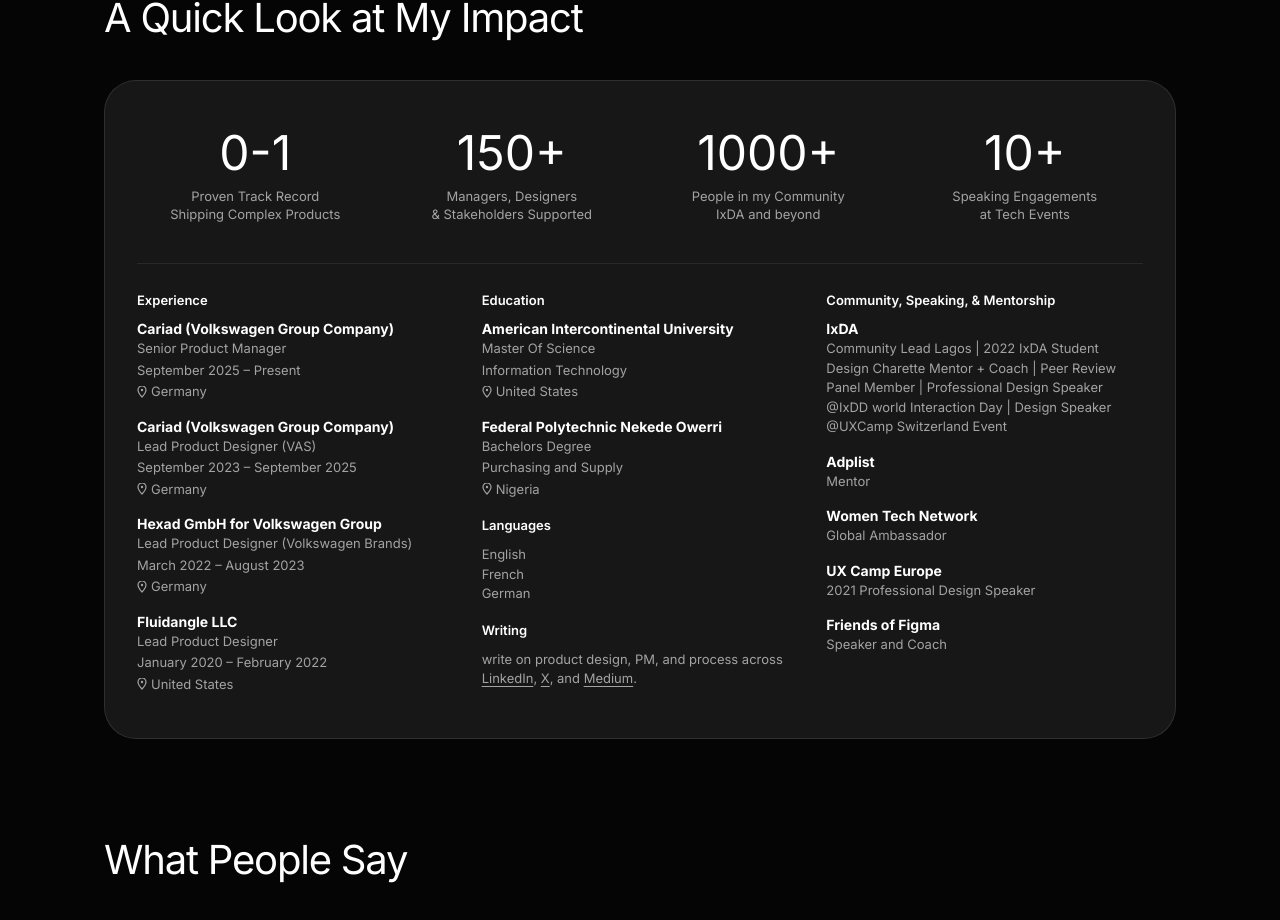
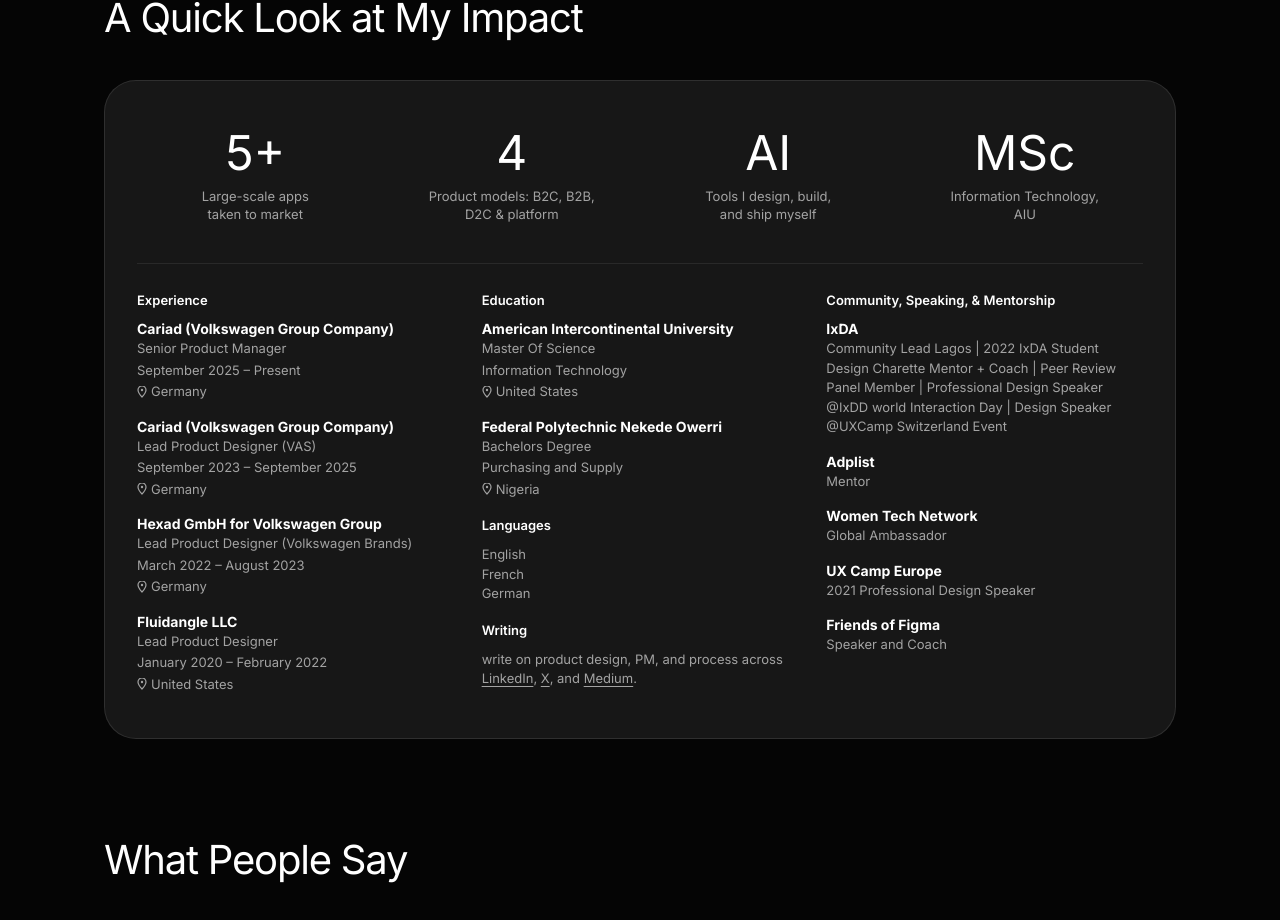
Before and after one commit to DeborahUdochukwu48/portfolio, a React (Vite) app: page / in a window 1280 px wide. Shown: the part 6040-6960 px from the top of the page. Built offline with nearby package versions, Linux system fonts and the light colour scheme; a web font is replaced by a local one.

Commit message:
Reuse the hero stats in the impact section.

```diff
--- a/src/App.tsx
+++ b/src/App.tsx
@@ -689,35 +689,35 @@
       <Reveal className="impact-card">
         <div className="stats-row impact-stats">
           <div className="stat-cell">
-            <strong>0-1</strong>
+            <strong>5+</strong>
             <span>
-              Proven Track Record
+              Large-scale apps
               <br />
-              Shipping Complex Products
+              taken to market
             </span>
           </div>
           <div className="stat-cell">
-            <strong>150+</strong>
+            <strong>4</strong>
             <span>
-              Managers, Designers
+              Product models: B2C, B2B,
               <br />
-              &amp; Stakeholders Supported
+              D2C &amp; platform
             </span>
           </div>
           <div className="stat-cell">
-            <strong>1000+</strong>
+            <strong>AI</strong>
             <span>
-              People in my Community
+              Tools I design, build,
               <br />
-              IxDA and beyond
+              and ship myself
             </span>
           </div>
           <div className="stat-cell">
-            <strong>10+</strong>
+            <strong>MSc</strong>
             <span>
-              Speaking Engagements
+              Information Technology,
               <br />
-              at Tech Events
+              AIU
             </span>
           </div>
         </div>
```
